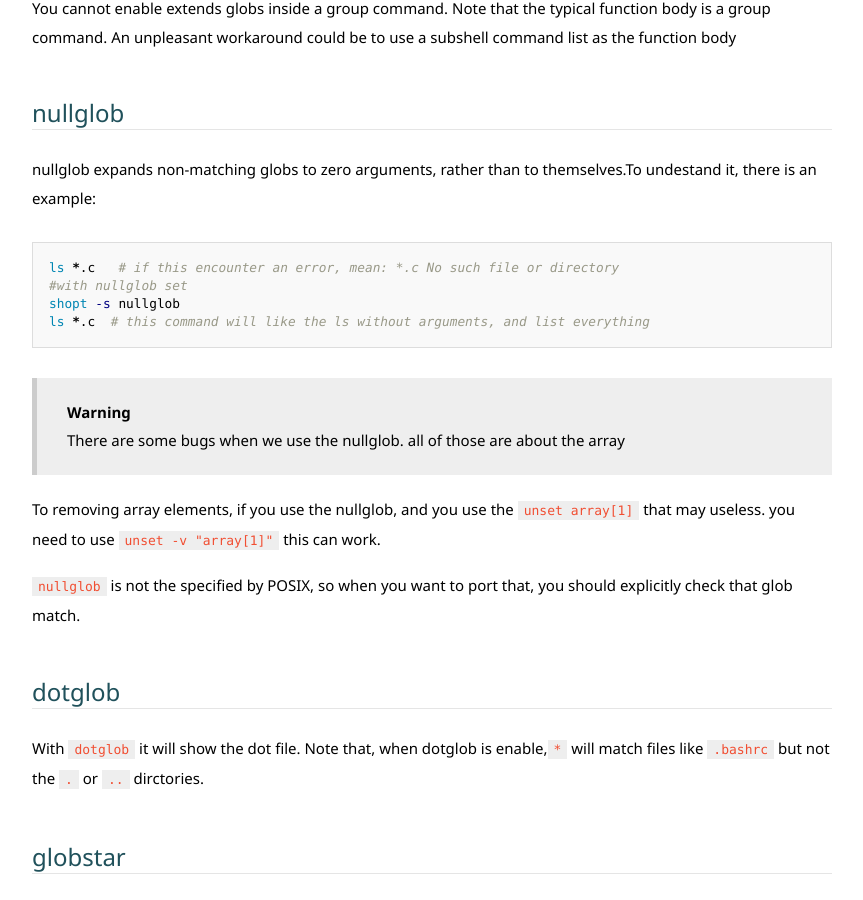
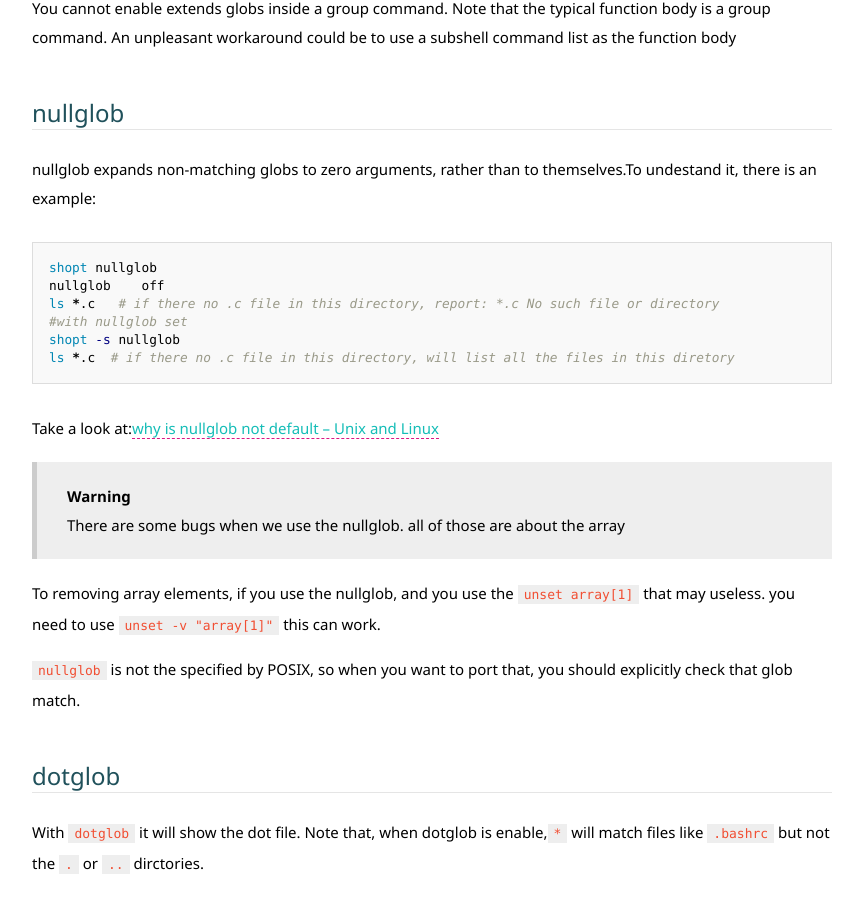
Before and after one commit to JesseEisen/JesseEisen.github.io, a Jekyll site: the page built from _posts/2016-08-16-shell-glob.md, in a window 1280 px wide and 900 px high, scrolled down 1417 px. Shown: the whole window, without its empty margins (208-1071 px from the left). Built offline with Jekyll 4.4.1, drawn with Linux system fonts in a browser that asks for light colours; some web fonts are replaced.

Commit message:
append shell glob

````diff
--- a/_posts/2016-08-16-shell-glob.md
+++ b/_posts/2016-08-16-shell-glob.md
@@ -58,11 +58,16 @@ a subshell command list as the function body
 nullglob expands non-matching globs to zero arguments, rather than to themselves.To undestand it, there is an example:
 
 ```bash
-ls *.c   # if this encounter an error, mean: *.c No such file or directory
+shopt nullglob
+nullglob    off
+ls *.c   # if there no .c file in this directory, report: *.c No such file or directory
 #with nullglob set
 shopt -s nullglob
-ls *.c  # this command will like the ls without arguments, and list everything
+ls *.c  # if there no .c file in this directory, will list all the files in this diretory
 ```
+
+Take a look at:[why is nullglob not default -- Unix and Linux](http://unix.stackexchange.com/questions/204803/why-is-nullglob-not-default)
+
 
 >**Warning**
 >There are some bugs when we use the nullglob. all of those are about the array
````
